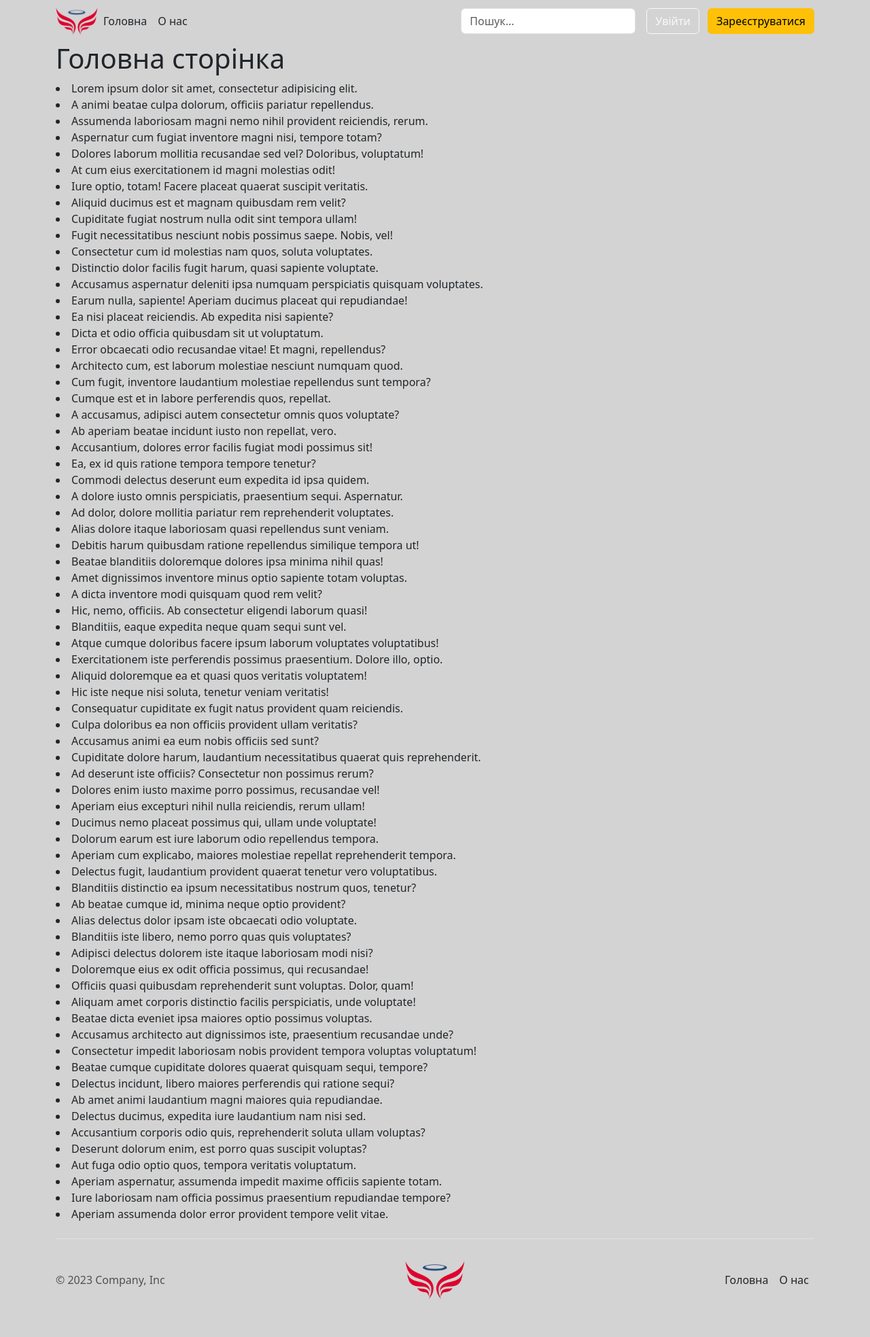
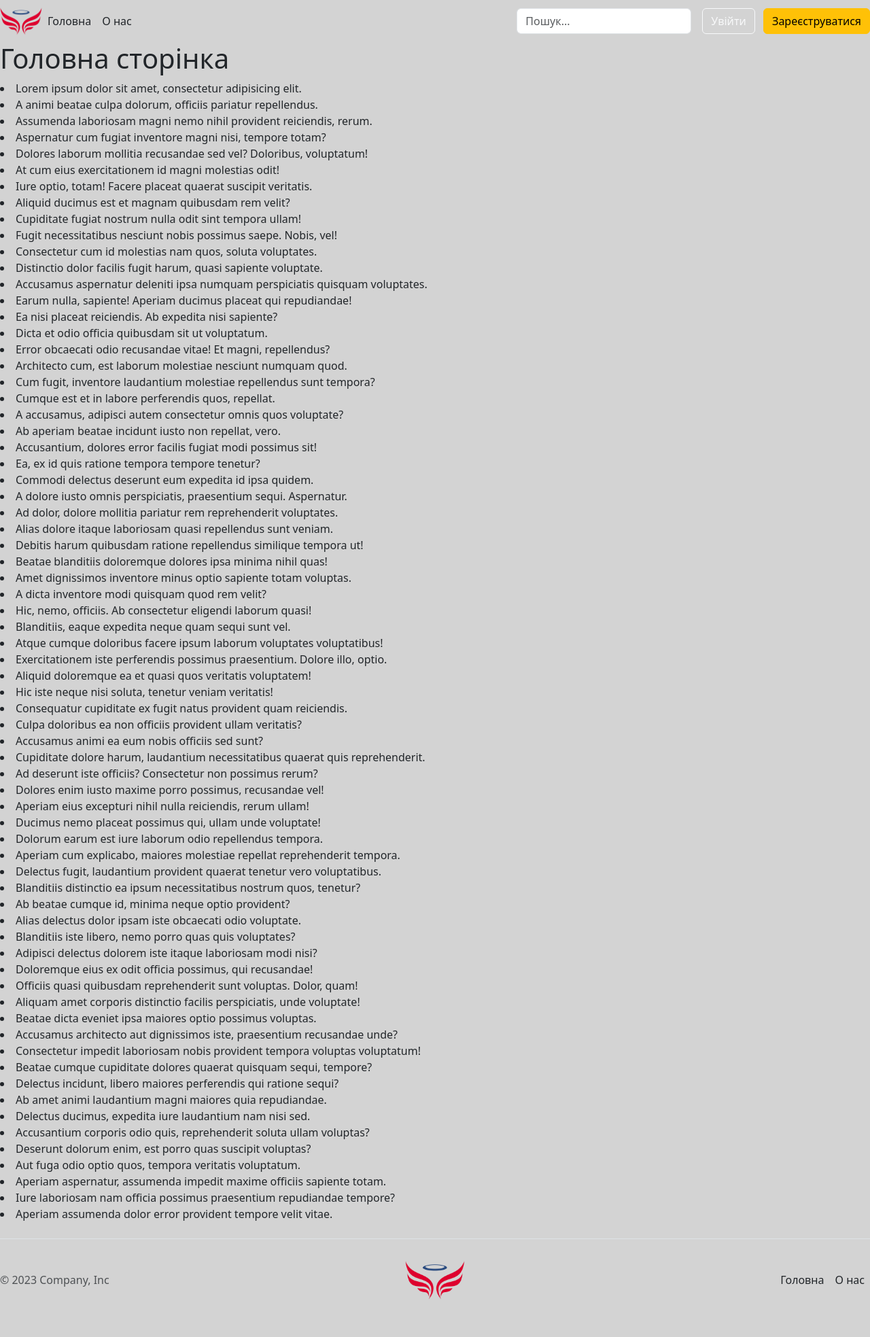
Before and after one commit to d-komissarchik/new_flask, a Flask app: page / in a window 1280 px wide. Shown: the whole page at 68% size. Run offline with Flask 3, Linux system fonts and the light colour scheme.

```diff
--- a/templates/base.html
+++ b/templates/base.html
@@ -8,7 +8,7 @@
 
 </head>
 <body>
-    <div class="container">
+    <div class="page">
         <div class="d-flex flex-wrap align-items-center justify-content-center justify-content-lg-start">
     <a href="/" class="d-flex align-items-center mb-2 mb-lg-0 text-white text-decoration-none">
         <img class='header__img' src="{{ url_for('static', filename='img/logo.png') }}" alt="">
@@ -28,7 +28,10 @@
       <button type="button" class="btn btn-warning">Зареєструватися</button>
     </div>
   </div>
+        <div class="content">
             {% block content %} {% endblock %}
+        </div>
+
         <footer class="d-flex flex-wrap justify-content-between align-items-center py-3 my-4 border-top">
         <p class="col-md-4 mb-0 text-body-secondary">© 2023 Company, Inc</p>
 
@@ -42,6 +45,5 @@
         </ul>
     </footer>
     </div>
-
 </body>
 </html>
```
Lines whose indentation alone changed are shown as unchanged.
